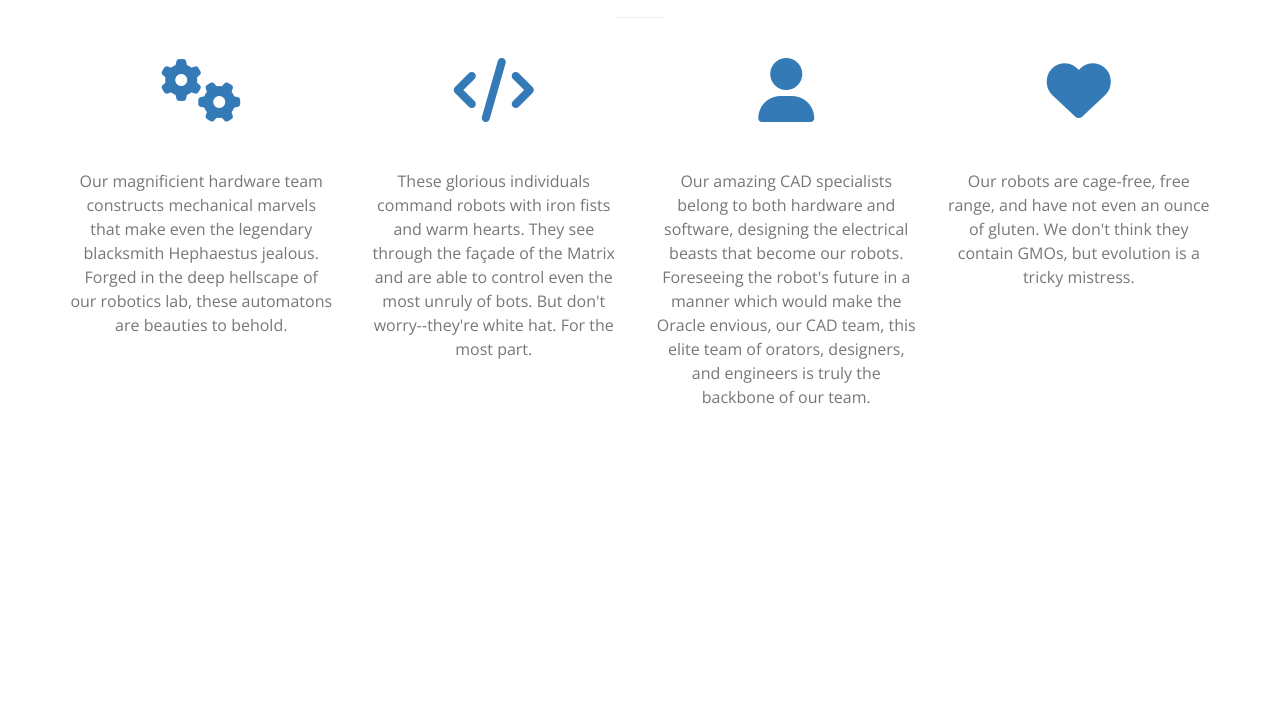
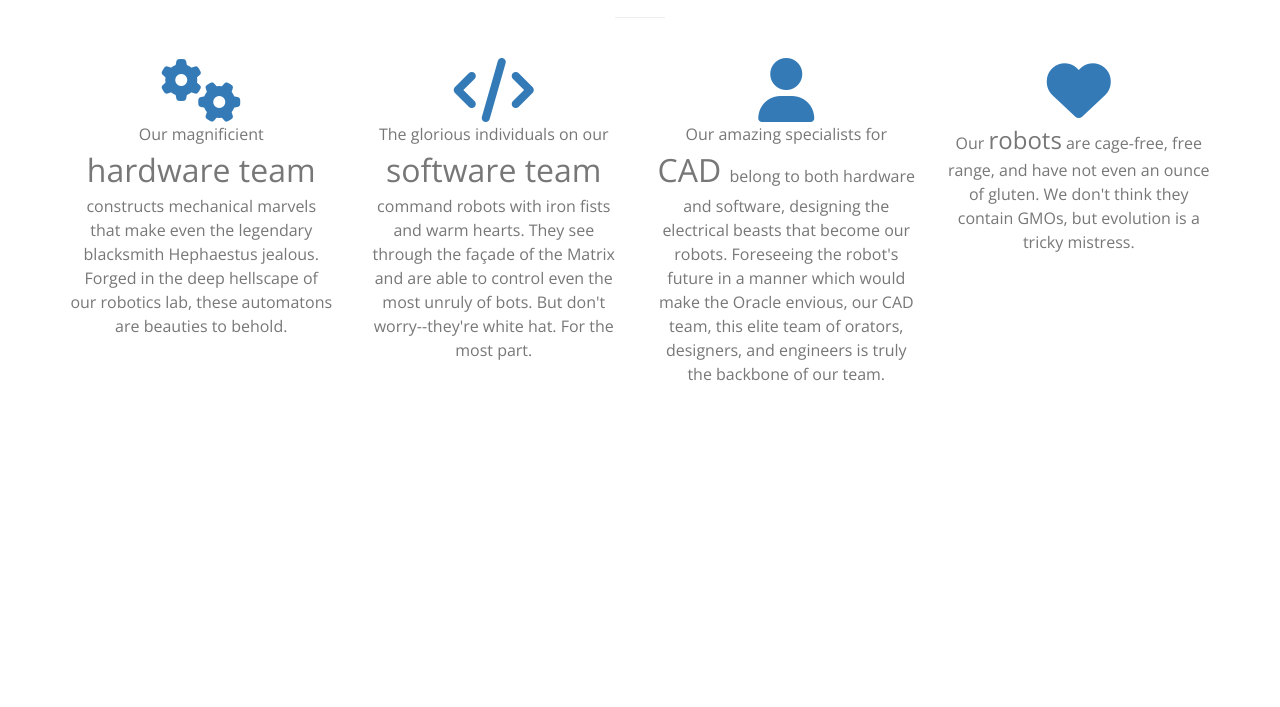
Before and after one commit to 7610/7610.github.io, a plain HTML site: page about.html in a window 1280 px wide. Shown: the part 848-1555 px from the top of the page. Drawn offline with nearby package versions, Linux system fonts and the light colour scheme; files that its build step writes are made by us from their sources; files whose address does not match are found by name.

Commit message:
Polishing up the website

```diff
--- a/about.html
+++ b/about.html
@@ -117,29 +117,25 @@
 		                <div class="col-lg-3 col-md-6 text-center">
 		                    <div class="service-box">
 		                        <i class="fa fa-4x fa-cogs text-primary sr-icons"></i>
-		                        <h3>Hardware</h3>
-		                        <p class="text-muted">Our magnificient hardware team constructs mechanical marvels that make even the legendary blacksmith Hephaestus jealous. Forged in the deep hellscape of our robotics lab, these automatons are beauties to behold.</p>
+		                        <p class="text-muted">Our magnificient <font size="6px">hardware team </font> constructs mechanical marvels that make even the legendary blacksmith Hephaestus jealous. Forged in the deep hellscape of our robotics lab, these automatons are beauties to behold.</p>
 		                    </div>
 		                </div>
 		                <div class="col-lg-3 col-md-6 text-center">
 		                    <div class="service-box">
 		                        <i class="fa fa-4x fa-code text-primary sr-icons"></i>
-		                        <h3>Software</h3>
-		                        <p class="text-muted">These glorious individuals command robots with iron fists and warm hearts. They see through the façade of the Matrix and are able to control even the most unruly of bots. But don't worry--they're white hat. For the most part.</p>
+		                        <p class="text-muted">The glorious individuals on our <font size="6px"> software team </font> command robots with iron fists and warm hearts. They see through the façade of the Matrix and are able to control even the most unruly of bots. But don't worry--they're white hat. For the most part.</p>
 		                    </div>
 		                </div>
 		                <div class="col-lg-3 col-md-6 text-center">
 		                    <div class="service-box">
 		                        <i class="fa fa-4x fa-user text-primary sr-icons"></i>
-		                        <h3>CAD</h3>
-		                        <p class="text-muted">Our amazing CAD specialists belong to both hardware and software, designing the electrical beasts that become our robots. Foreseeing the robot's future in a manner which would make the Oracle envious, our CAD team, this elite team of orators, designers, and engineers is truly the backbone of our team.</p>
+		                        <p class="text-muted">Our amazing specialists for <font size="6px"> CAD </font> belong to both hardware and software, designing the electrical beasts that become our robots. Foreseeing the robot's future in a manner which would make the Oracle envious, our CAD team, this elite team of orators, designers, and engineers is truly the backbone of our team.</p>
 		                    </div>
 		                </div>
 		                <div class="col-lg-3 col-md-6 text-center">
 		                    <div class="service-box">
 		                        <i class="fa fa-4x fa-heart text-primary sr-icons"></i>
-		                        <h3>Made with Love</h3>
-		                        <p class="text-muted">Our robots are cage-free, free range, and have not even an ounce of gluten. We don't think they contain GMOs, but evolution is a tricky mistress.</p>
+		                        <p class="text-muted">Our <font size="5px">robots</font> are cage-free, free range, and have not even an ounce of gluten. We don't think they contain GMOs, but evolution is a tricky mistress.</p>
 		                    </div>
 		            </div>
 		        </div>
@@ -166,7 +162,7 @@
 					<a href="#"><img src="images/Pranav.jpg" style="max-width:250px" alt="Image not found." class="img-responsive">
 						<div class="fh5co-copy">
 							<h3>Pranav Eranki</h3>
-							<p>Pranav is the software mentor for 7610. He enjoys AI, Web Dev, football, and video games.</p>
+							<p>Pranav is the software mentor for 7610. He enjoys AI, Web Development, playing football, and streaming FPS games.</p>
 						</div>
 					</a>
 				</div>
@@ -175,7 +171,7 @@
 					<a href="#"><img src="images/Kevin.jpg" style="max-width:250px" alt="Image not found." class="img-responsive">
 						<div class="fh5co-copy">
 							<h3>Kevin Tran</h3>
-							<p>Kevin is a second-year on the hardware team, where he aids in the creation of the chassis and primary mech.</p>
+							<p>Kevin is a second-year on the hardware team, where he aids in the creation of the chassis and primary mech. He also works on the hardware engineering notebook.</p>
 						</div>
 					</a>
 				</div>
@@ -225,7 +221,7 @@
 					<a href="#"><img src="images/Arun.jpg" style="max-width:250px" alt="Image not found." class="img-responsive">
 						<div class="fh5co-copy">
 							<h3>Arun Kunigiri</h3>
-							<p>Arun works on the hardware team, where he aids in the constructing and designing of the primary mechanism.</p>
+							<p>Arun works on the hardware team, where he aids in the construction and design of the primary mechanism.</p>
 						</div>
 					</a>
 				</div>
@@ -234,7 +230,7 @@
 					<a href="#"><img src="images/ryan.jpeg" style="max-width:250px" alt="Image not found." class="img-responsive">
 						<div class="fh5co-copy">
 							<h3>Ryan Kwong</h3>
-							<p>Ryan is part of the software team, where he tests the robots' functions and debug teammates' code.</p>
+							<p>Ryan is part of the software team, where he tests the robots' functions and debugs his teammates' code.</p>
 						</div>
 					</a>
 				</div>
@@ -248,6 +244,8 @@
 					</a>
 				</div>
 
+</div>
+<div class = "row">
 				<div class="col-md-4 col-sm-6 fh5co-project animate-box" data-animate-effect="fadeIn">
 					<a href="#"><img src="images/swap.jpg" style="max-width:250px" alt="Image not found." class="img-responsive">
 						<div class="fh5co-copy">
@@ -277,7 +275,7 @@
 <!-- Fill with rest of mentors, fill in current info-->
 			<div class="row">
 				<div class="col-md-4 col-sm-6 fh5co-project animate-box" data-animate-effect="fadeIn">
-					<a href="#"><img src="images/Nelson.png" alt="Image not Found" class="img-responsive">
+					<a href="#"><img src="images/nelson.png" alt="Image not Found" class="img-responsive">
 						<div class="fh5co-copy">
 							<h3>Mr. Nelson</h3>
 							<p>Mentor</p>
```
Also changed, not shown: index.html (+1 -1 lines), resources.html (+8 -1 lines), images/Hanna.jpg, images/Kevin.jpg, images/Pranav.jpg, images/hardwaretools.png (added), images/roverruckus.jpg (added).
